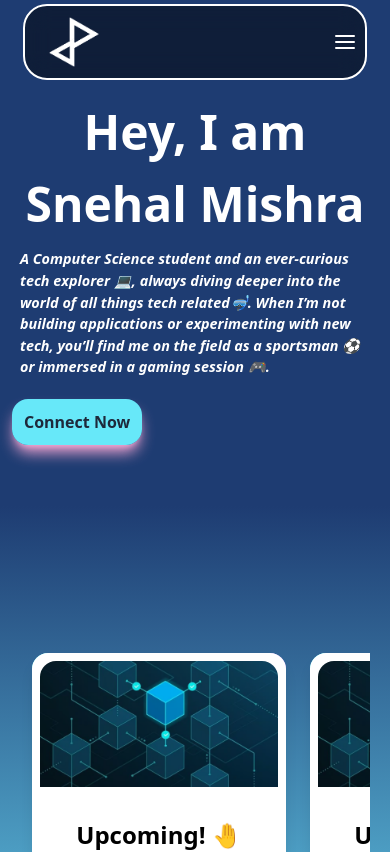
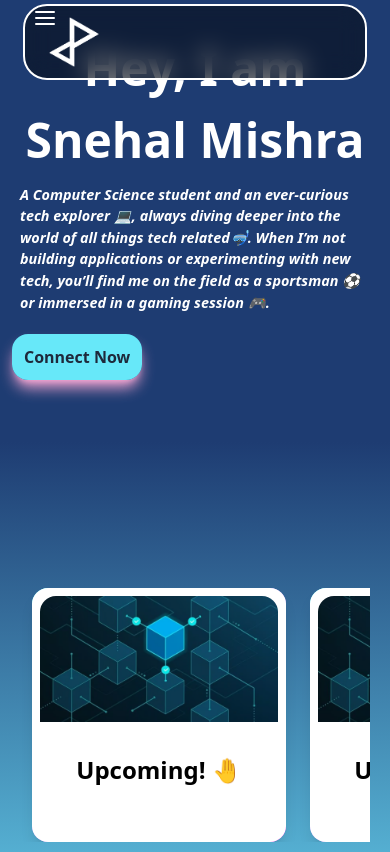
Before and after one commit to SnehalMishra02/SnehalMishra-portfolio, a Next.js app: page / in a window 390 px wide. Shown: the top 852 px of the page. Built offline with nearby package versions, Linux system fonts and the light colour scheme.

Commit message:
Header Fix

```diff
--- a/app/components/Header.tsx
+++ b/app/components/Header.tsx
@@ -8,7 +8,7 @@ const Header = () => {
   const [menuOpen, setMenuOpen] = useState(false);
 
   return (
-    <div className="w-full h-[10vh] flex items-center justify-center p-1 top-0 sticky z-10">
+    <div className="w-full h-[10vh] flex items-center justify-center p-1 top-0 fixed z-10">
       <div className="h-full w-[90%] rounded-3xl border-2 border-white bg-black bg-opacity-50 backdrop-blur-md flex justify-between items-center p-2">
 
         {/* Logo */}
@@ -38,7 +38,7 @@ const Header = () => {
         </div>
 
         {/* Mobile Menu Toggle */}
-        <div className="md:hidden flex items-center">
+        <div className="md:hidden flex items-center top-0 fixed">
           <button onClick={() => setMenuOpen(!menuOpen)} className="text-white text-2xl">
             {menuOpen ? <FiX /> : <FiMenu />}
           </button>
--- a/app/components/Hero.tsx
+++ b/app/components/Hero.tsx
@@ -4,7 +4,7 @@ import './file.css'
 
 const Hero = () => {
   return (
-    <div className="bg-gradient-to-b from-[#1e3c72] via-[#1e3c72] via-29% to-[#56b2d4] to-82% h-screen w-full" id='Me'>
+    <div className=" mt-[5vw] bg-gradient-to-b from-[#1e3c72] via-[#1e3c72] via-29% to-[#56b2d4] to-82% h-screen w-full" id='Me'>
       <div className='grid h-full grid-cols-4 grid-rows-3 p-3'>
         <div className='row-span-2 col-span-2 flex items-center justify-center max-sm:hidden'>
           <img className='max-h-[90%]' src="Me.png" alt="me" /></div>
```
